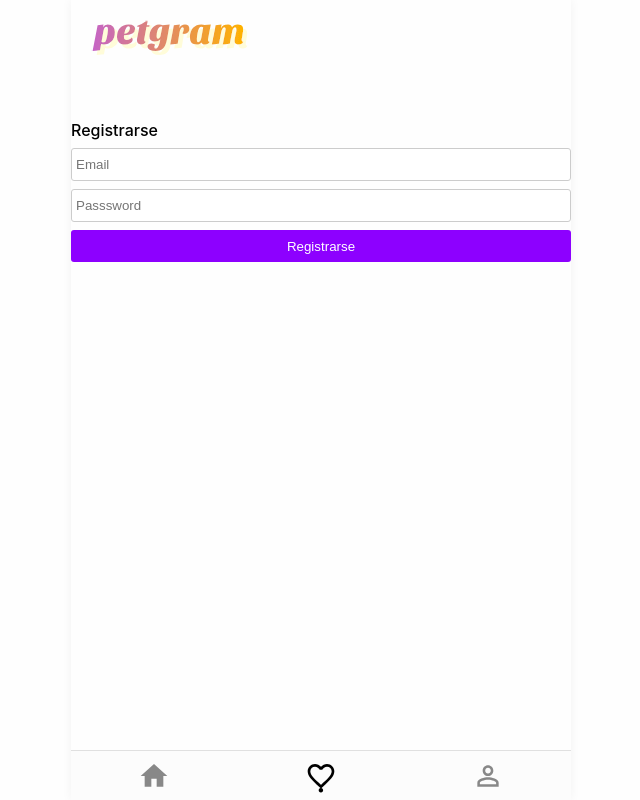
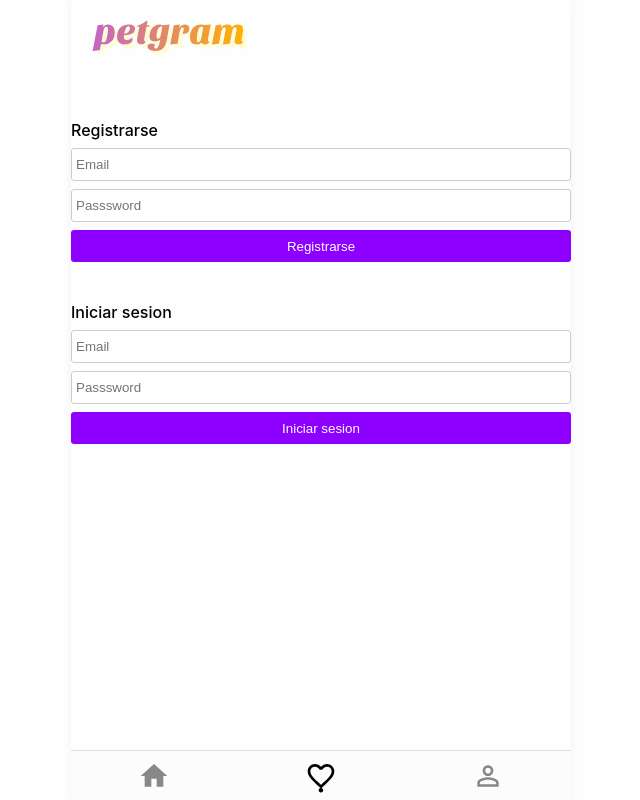
Before and after one commit to Guusy/petgram, a React app: page /favs in a window 1280 px wide. Shown: the whole page, without its empty margins (319-959 px from the left). Built offline with nearby package versions, Linux system fonts and the light colour scheme.

Commit message:
save the token in sessionStorage, add login form and start to use useContext hook

```diff
--- a/src/Context.js
+++ b/src/Context.js
@@ -1,14 +1,17 @@
 import React, { useState, createContext } from 'react'
 
-const Context = createContext()
+export const Context = createContext()
 
 const Provider = ({ children }) => {
-    const [isAuth, setIsAuth] = useState(false)
+    const [isAuth, setIsAuth] = useState(() => {
+        return window.sessionStorage.getItem('token')
+    })
 
     const value = {
         isAuth,
-        activateAuth: () => {
+        activateAuth: (token) => {
             setIsAuth(true)
+            window.sessionStorage.setItem('token', token)
         }
     }
     return (
--- /dev/null
+++ b/src/container/LoginMutation.js
@@ -0,0 +1,17 @@
+import React from 'react'
+import { gql } from 'apollo-boost'
+import { Mutation } from 'react-apollo'
+
+const LOGIN = gql`
+	mutation login($input: UserCredentials!) {
+		login (input: $input)
+	}
+`
+
+export const LoginMutation = ({ children }) => {
+    return (
+        <Mutation mutation={LOGIN}>
+            {children}
+        </Mutation>
+    )
+}
--- a/src/pages/NotRegisteredUser.js
+++ b/src/pages/NotRegisteredUser.js
@@ -1,11 +1,11 @@
-import React from 'react'
-import Context from '../Context'
+import React, { useContext } from 'react'
+import { Context } from '../Context'
 import { UserForm } from '../components/userForm/UserForm'
 import { RegisterMutation } from '../container/RegisterMutation'
-export const NotRegisteredUser = () => (
-    <Context.Consumer>
-        {
-            ({ activateAuth }) =>
+import { LoginMutation } from '../container/LoginMutation'
+export const NotRegisteredUser = () => {
+    const { activateAuth } = useContext(Context)
+    return <>
         <RegisterMutation>
             {
                 (register, { data, loading, error }) => {
@@ -13,8 +13,9 @@
                         const input = { email, password }
                         const variables = { input }
                         register({ variables })
-                                    .then(() => {
-                                        activateAuth()
+                            .then(({ data }) => {
+                                const { signup } = data
+                                activateAuth(signup)
                             })
                     }
                     const errorMsg = error && 'El usuario ya existe o hay algun problema'
@@ -28,6 +29,28 @@
             }
 
         </RegisterMutation>
+        <LoginMutation>
+            {
+                (login, { data, loading, error }) => {
+                    const onSubmit = ({ email, password }) => {
+                        const input = { email, password }
+                        const variables = { input }
+                        login({ variables })
+                            .then(({ data }) => {
+                                const { login } = data
+                                activateAuth(login)
+                            })
                     }
-    </Context.Consumer>
-)
+                    const errorMsg = error && 'La contraseña no es correcta o el usuario no existe'
+
+                    return <UserForm
+                        disabled={loading}
+                        error={errorMsg}
+                        onSubmit={onSubmit}
+                        title='Iniciar sesion' />
+                }
+            }
+
+        </LoginMutation>
+    </>
+}
```
Lines whose indentation alone changed are shown as unchanged.
